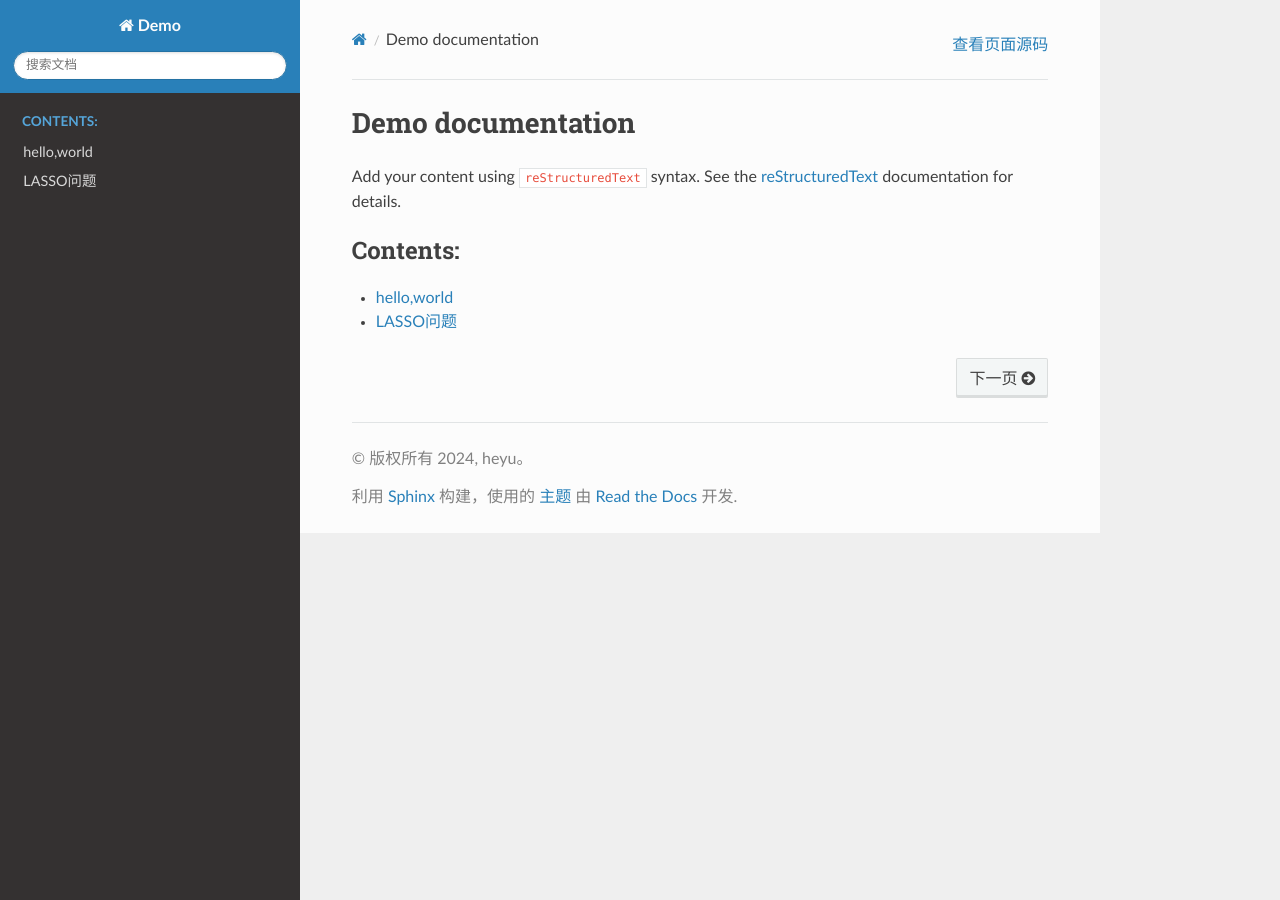
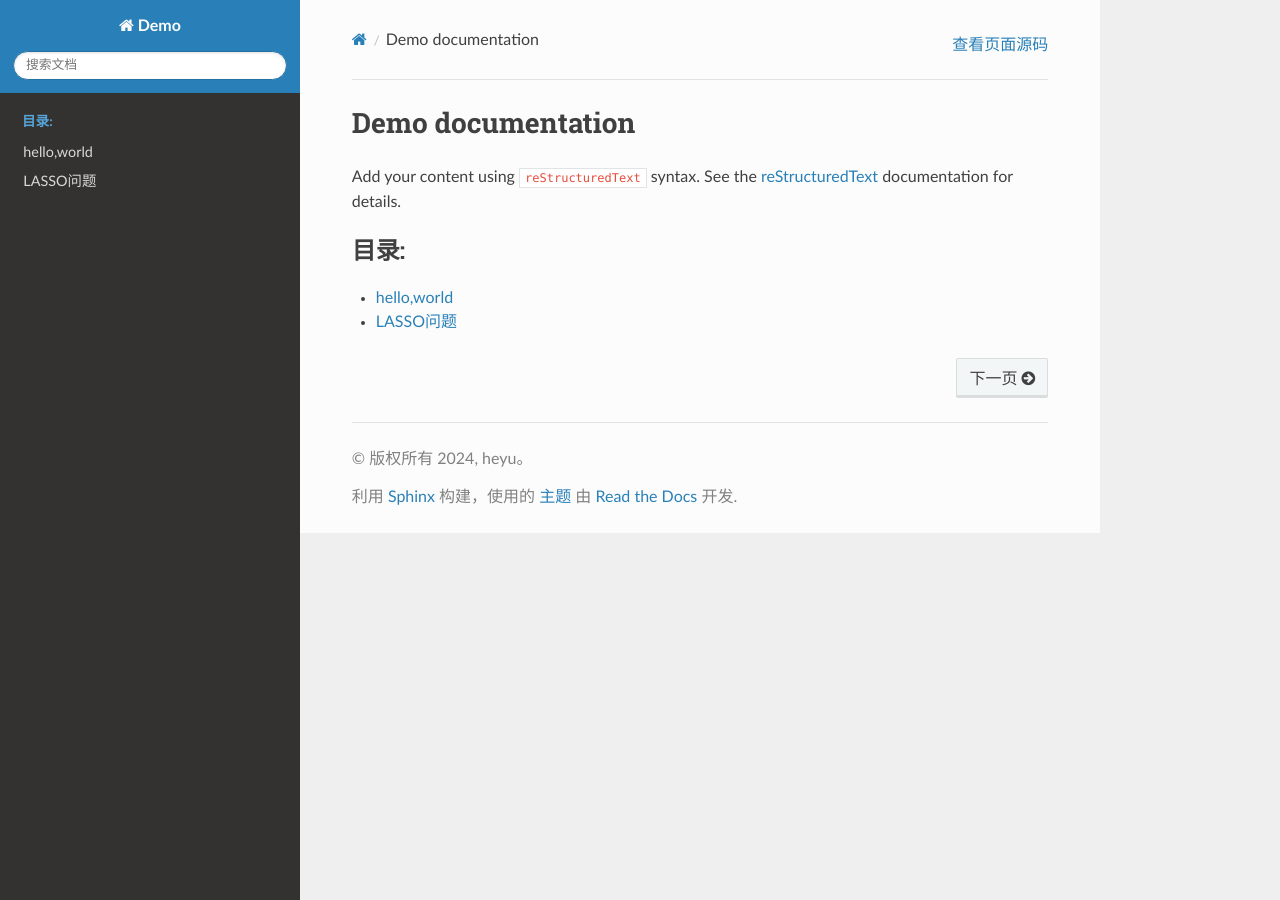
Before and after one commit to heyu58/SGR, a Sphinx documentation site: the page built from docs/source/index.rst, in a window 1280 px wide. Built offline with Sphinx 7.4.7 and the Read the Docs theme 3.1.0, drawn with Linux system fonts in a browser that asks for light colours.

Commit message:
2024.6.12

```diff
--- a/docs/source/conf.py
+++ b/docs/source/conf.py
@@ -14,10 +14,8 @@
 # -- General configuration ---------------------------------------------------
 # https://www.sphinx-doc.org/en/master/usage/configuration.html#general-configuration
 
-#extensions = []\
-import recommonmark
+#extensions = []
 extensions = [
-    'myst_parser',
     'recommonmark',
     'sphinx_markdown_tables'
     ]
--- a/docs/source/index.rst
+++ b/docs/source/index.rst
@@ -13,7 +13,7 @@
 
 .. toctree::
    :maxdepth: 2
-   :caption: Contents:
+   :caption: 目录:
 
    test
    LASSO
```
Also changed, not shown: .readthedocs.yaml.
